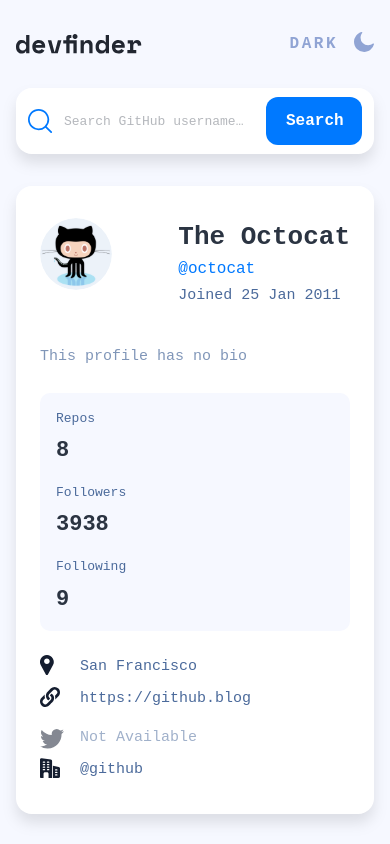
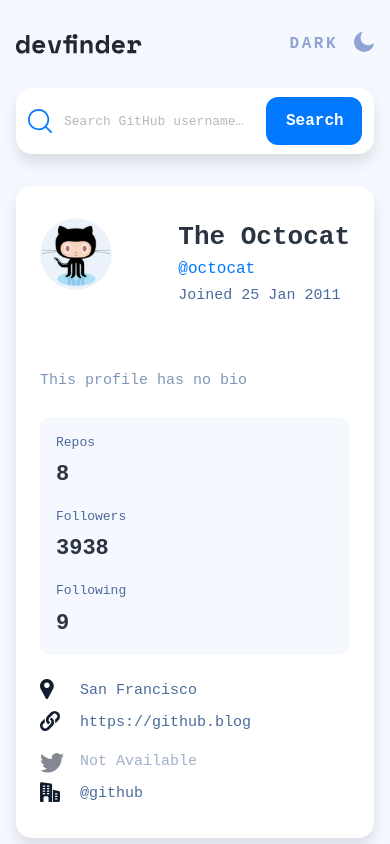
Before and after one commit to Kevin-AC/frontend-mentor-junior, a React (Vite) app in the folder github-user-search-app/: page / in a window 390 px wide. Built offline with nearby package versions, Linux system fonts and the light colour scheme.

Commit message:
feat(UserCard): mejorar estilos y ajustar espaciado en el componente UserCard

```diff
--- a/github-user-search-app/src/components/UserCard.jsx
+++ b/github-user-search-app/src/components/UserCard.jsx
@@ -19,11 +19,11 @@
                     alt="User profile"
                 />
                 <div>
-                    <header className="flex top-0 right-0  gap-6 sm:gap-10 absolute sm:relative">
-                        <div className="flex-1 sm:flex sm:flex-col sm:justify-between">
+                    <header className="flex top-0 right-0  gap-6 sm:gap-10 absolute sm:relative  ">
+                        <div className="flex-1 sm:flex sm:flex-col sm:justify-between pl-22 sm:pl-0">
                             <div className="flex flex-col gap-1 sm:flex-row sm:items-start sm:justify-between">
                                 <div>
-                                    <h1 className="text-[26px] font-bold dark:text-Neutral-0 text-Neutral-700">
+                                    <h1 className="text-[26px] font-bold dark:text-Neutral-0 text-Neutral-700 break-word line-clamp-2">
                                         {user?.name}
                                     </h1>
                                     <p className="dark:text-Blue-300 text-Blue-500">@{user?.username}</p>
@@ -35,7 +35,7 @@
                         </div>
                     </header>
 
-                    <p className="mt-8 text-[15px]/[1.5] dark:text-Neutral-0 text-Neutral-500 opacity-70 mb-6">{user?.bio}</p>
+                    <p className="mt-14 sm:mt-8 text-[15px]/[1.5] dark:text-Neutral-0 text-Neutral-500 opacity-70 mb-6">{user?.bio}</p>
                     {/* Stats */}
                     <section className="mt-6 dark:bg-Neutral-900 bg-Neutral-100 rounded-[10px] p-4 sm:px-8 sm:py-4">
                         <dl className="flex flex-col gap-4 sm:flex-row sm:justify-between">
```
